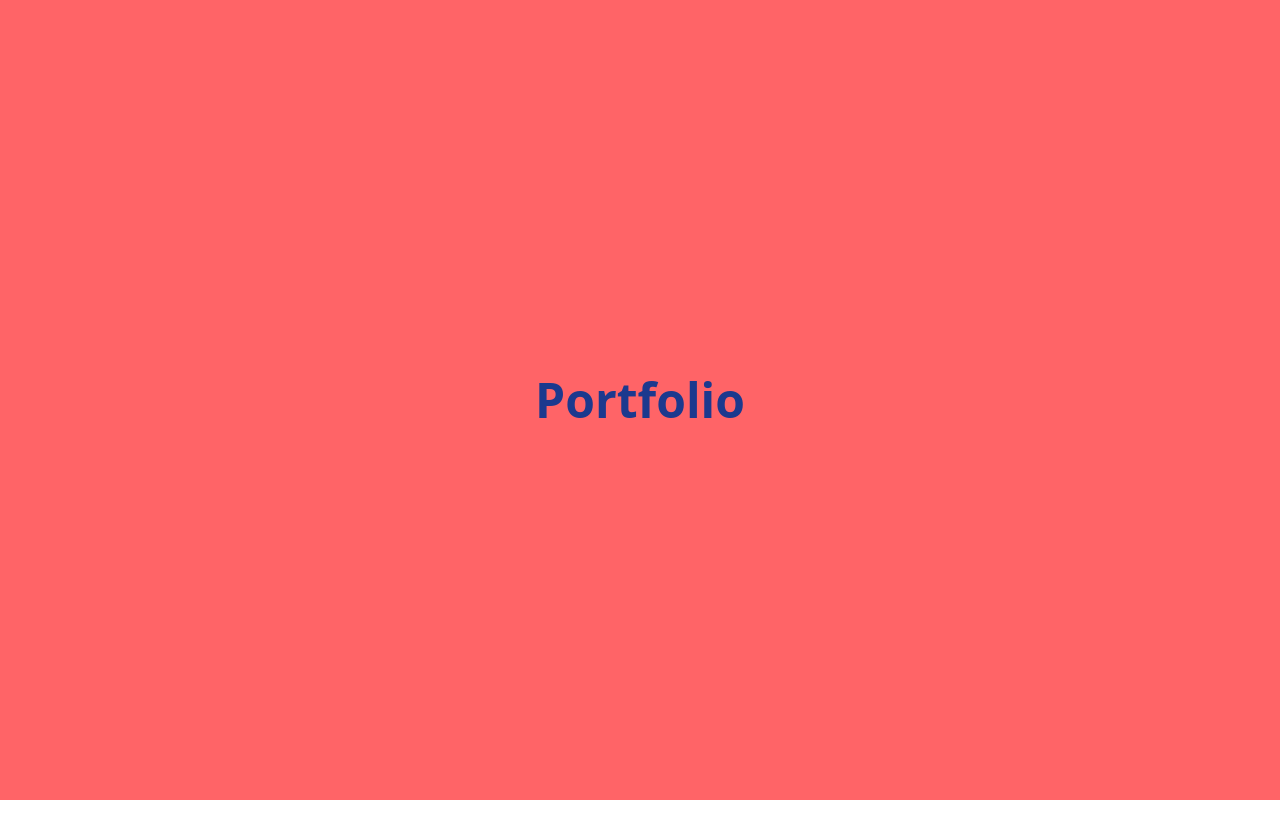
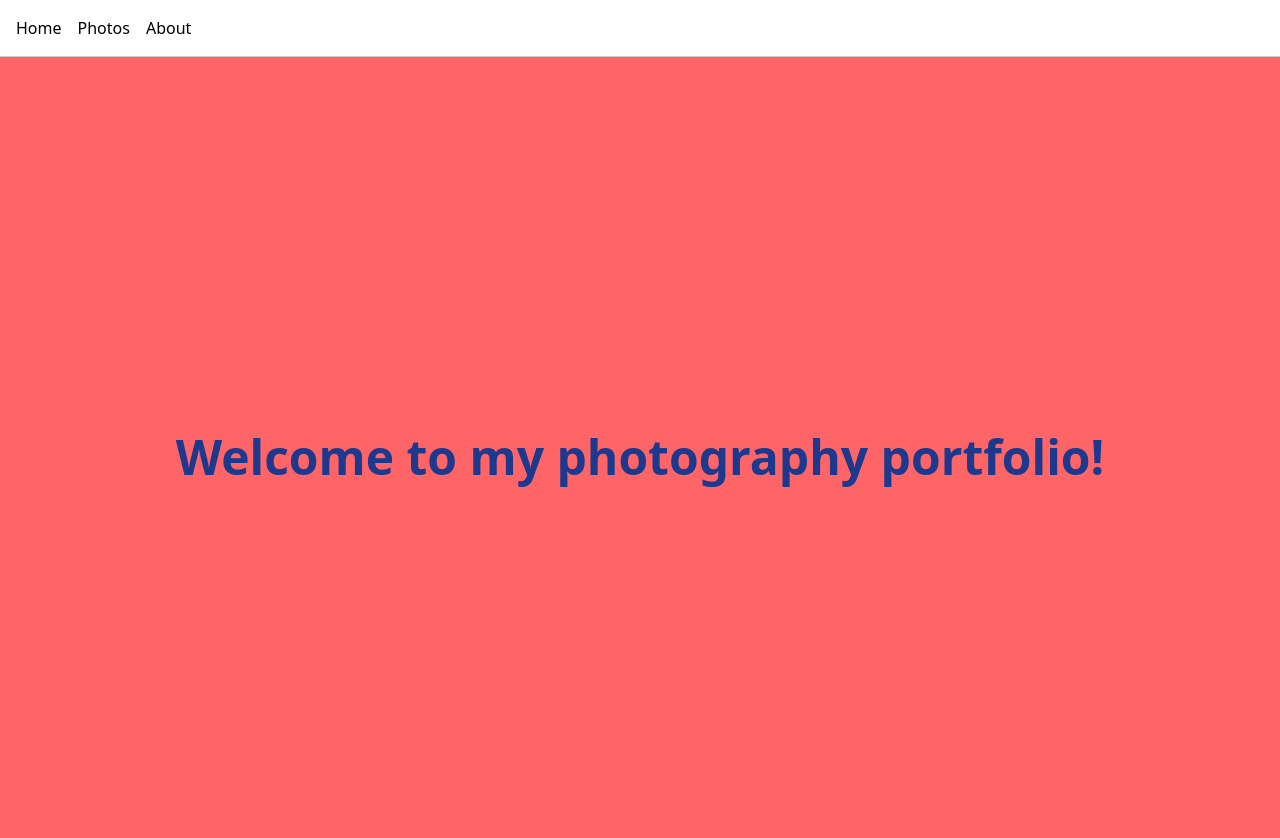
Before and after one commit to jk89gr/portfolio-photography, a React (Vite) app: page / in a window 1280 px wide. Shown: the top 838 px of the page. Before the commit the page ends 800 px from the top, so only its background shows below. Built offline with nearby package versions, Linux system fonts and the light colour scheme.

Commit message:
Add BrowserRouter wrapper & basic pages

```diff
--- a/src/App.tsx
+++ b/src/App.tsx
@@ -1,12 +1,66 @@
+// function App() {
+
+//   return (
+//     <div className="min-h-screen bg-red-400 flex items-center justify-center">
+//       <h1 className="text-5xl font-bold text-blue-900">
+//         Portfolio
+//       </h1>
+//     </div>
+//   )
+// }
+
+// export default App
+
+import { Routes, Route, Link } from 'react-router-dom';
+
 function App() {
+  return (
+    <div>
+      <nav style={{ padding: '1rem', borderBottom: '1px solid #ccc' }}>
+        <Link to="/" style={{ marginRight: '1rem' }}>
+          Home
+        </Link>
+        <Link to="/photos" style={{ marginRight: '1rem' }}>
+          Photos
+        </Link>
+        <Link to="/about">About</Link>
+      </nav>
 
+      <Routes>
+        <Route path="/" element={<Home />} />
+        <Route path="/photos" element={<Photos />} />
+        <Route path="/about" element={<About />} />
+      </Routes>
+    </div>
+  );
+}
+
+function Home() {
   return (
     <div className="min-h-screen bg-red-400 flex items-center justify-center">
       <h1 className="text-5xl font-bold text-blue-900">
-        Portfolio
+        Welcome to my photography portfolio!
       </h1>
     </div>
-  )
+  );
 }
 
-export default App
+function Photos() {
+  return (
+    <div className="min-h-screen bg-green-400 flex items-center justify-center">
+      <h1 className="text-5xl font-bold text-blue-900">
+        My photos will go here 📷
+      </h1>
+    </div>
+  );
+}
+
+function About() {
+  return (
+    <div className="min-h-screen bg-green-400 flex items-center justify-center">
+      <h1 className="text-5xl font-bold text-purple-900">About Me</h1>
+    </div>
+  );
+}
+
+export default App;
--- a/src/main.tsx
+++ b/src/main.tsx
@@ -1,10 +1,13 @@
 import { StrictMode } from 'react'
 import { createRoot } from 'react-dom/client'
+import { BrowserRouter } from 'react-router-dom'
 import './global.css'
 import App from './App.tsx'
 
 createRoot(document.getElementById('root')!).render(
   <StrictMode>
+    <BrowserRouter>
     <App />
+    </BrowserRouter>
   </StrictMode>,
 )
```
